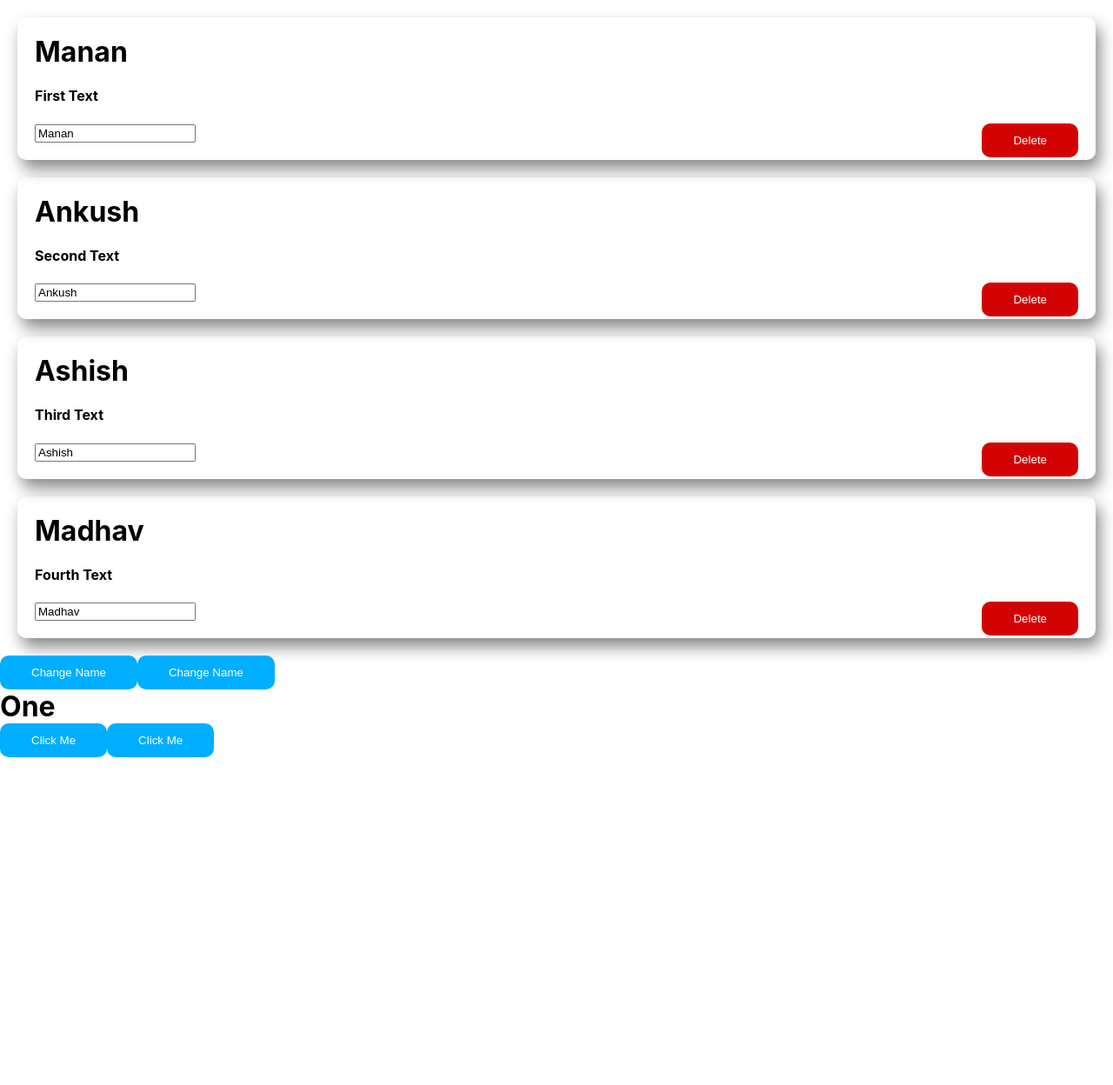
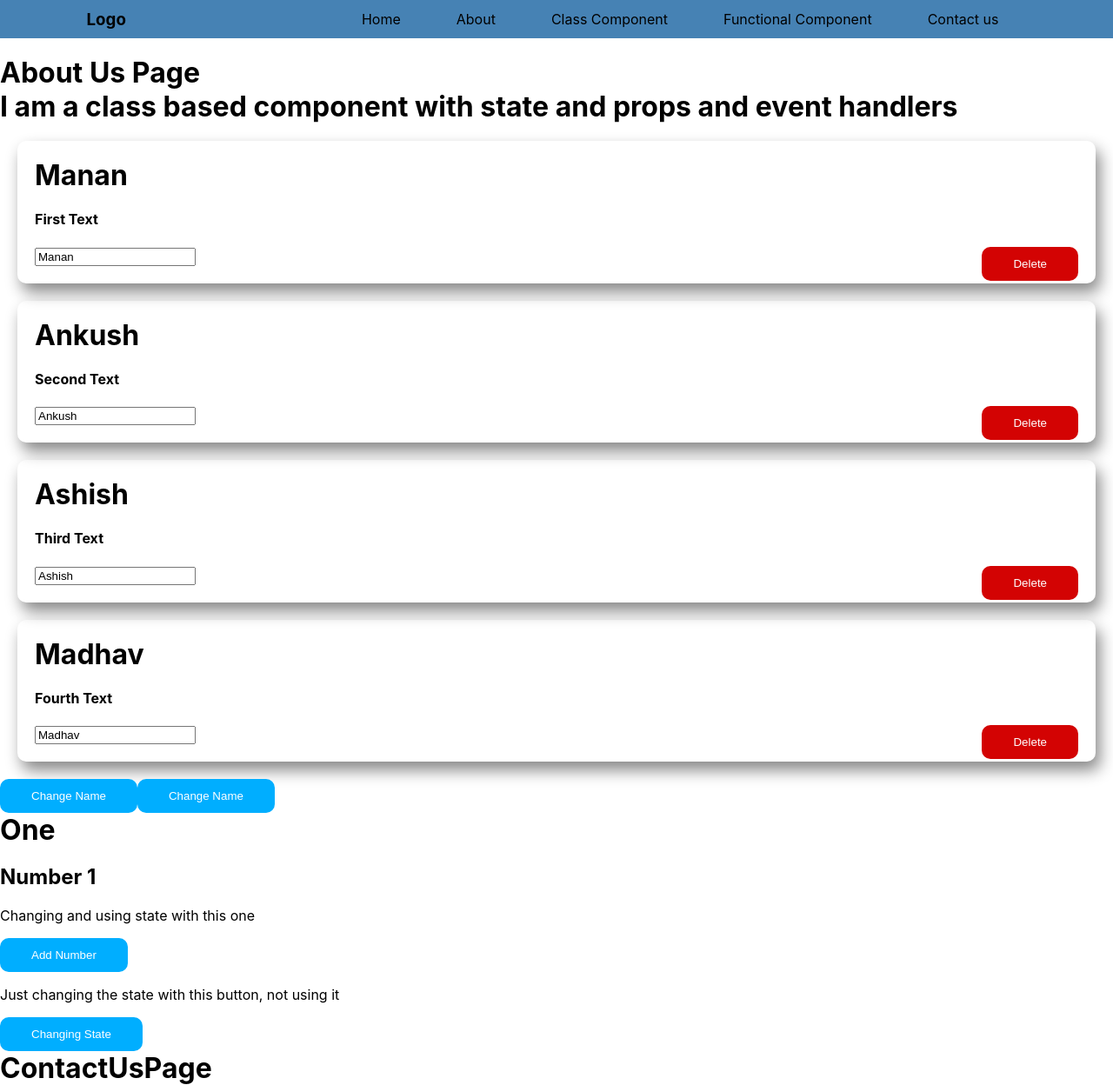
Before and after one commit to imanansadana/reactproject, a React (Create React App) app: page / in a window 1280 px wide. Shown: the whole page at 87% size. Before the commit the page ends 871 px from the top, so only its background shows below. Built offline with nearby package versions, Linux system fonts and the light colour scheme.

Commit message:
before routing

```diff
--- a/package.json
+++ b/package.json
@@ -8,6 +8,7 @@
     "@testing-library/user-event": "^7.2.1",
     "react": "^16.13.1",
     "react-dom": "^16.13.1",
+    "react-router-dom": "^5.2.0",
     "react-scripts": "3.4.3"
   },
   "scripts": {
--- a/src/App.js
+++ b/src/App.js
@@ -1,13 +1,19 @@
 import React, { Component } from "react";
 import ClassComponent from "./Components/ClassComponent/ClassComponent";
 import FunctionalComponent from "./Components/FunctionalComponent/FunctionalComponent";
+import Navbar from "./Components/Navbar/Navbar";
+import AboutUs from "./Components/AboutUs/AboutUs";
+import ContactUs from "./Components/ContactUs/ContactUs";
 
 class App extends Component {
   render() {
     return (
       <div>
+        <Navbar />
+        <AboutUs />
         <ClassComponent></ClassComponent>
         <FunctionalComponent></FunctionalComponent>
+        <ContactUs />
       </div>
     );
   }
--- /dev/null
+++ b/src/Components/AboutUs/AboutUs.js
@@ -0,0 +1,11 @@
+import React from "react";
+
+const AboutUs = () => {
+  return (
+    <div>
+      <h1>About Us Page</h1>
+    </div>
+  );
+};
+
+export default AboutUs;
--- a/src/Components/ClassComponent/ClassComponent.js
+++ b/src/Components/ClassComponent/ClassComponent.js
@@ -1,5 +1,5 @@
 import React, { Component } from "react";
-import NameCard from "../NameCard/NameCard";
+import NameCard from "./NameCard/NameCard";
 
 class ClassComponent extends Component {
   state = {
@@ -46,6 +46,9 @@ class ClassComponent extends Component {
   render() {
     return (
       <div className="App">
+        <h1>
+          I am a class based component with state and props and event handlers
+        </h1>
         {this.state.students.map((item, index) => {
           return (
             <NameCard
--- /dev/null
+++ b/src/Components/ContactUs/ContactUs.js
@@ -0,0 +1,11 @@
+import React from "react";
+
+const ContactUs = () => {
+  return (
+    <div>
+      <h1>ContactUsPage</h1>
+    </div>
+  );
+};
+
+export default ContactUs;
--- a/src/Components/FunctionalComponent/FunctionalComponent.js
+++ b/src/Components/FunctionalComponent/FunctionalComponent.js
@@ -31,9 +31,12 @@ const FunctionalComponent = () => {
 
   return (
     <div>
-      {counter === 1 ? <h1>One</h1> : <h2>Two</h2>}
-      <button onClick={changeState}>Click Me</button>
-      <button onClick={fun}>Click Me</button>
+      {counter === 1 ? <h1>One</h1> : <h2>More than One</h2>}
+      <h2>Number {counter}</h2>
+      <p>Changing and using state with this one</p>
+      <button onClick={fun}>Add Number</button>
+      <p>Just changing the state with this button, not using it</p>
+      <button onClick={changeState}>Changing State</button>
     </div>
   );
 };
--- /dev/null
+++ b/src/Components/Navbar/Navbar.css
@@ -0,0 +1,23 @@
+.navbar{
+    display: flex;
+    justify-content: space-around;
+    align-items: center;
+    background-color: steelblue;
+    margin-bottom: 20px;
+}
+.logo{
+    margin: 0;
+    padding: 0;
+}
+.navlinks{
+    display: flex;
+    justify-content: space-around;
+    list-style-type: none;
+    margin: 0;
+}
+.navlinks>li{
+    padding: 12px 32px;
+}
+.navlinks>li:hover{
+    background-color: lightgray;
+}
--- /dev/null
+++ b/src/Components/Navbar/Navbar.js
@@ -0,0 +1,21 @@
+import React from "react";
+import "./Navbar.css";
+
+const Navbar = () => {
+  return (
+    <div className="navbar">
+      <h3 className="logo">Logo</h3>
+      <div>
+        <ul className="navlinks">
+          <li>Home</li>
+          <li>About</li>
+          <li>Class Component</li>
+          <li>Functional Component</li>
+          <li>Contact us</li>
+        </ul>
+      </div>
+    </div>
+  );
+};
+
+export default Navbar;
```
Also changed, not shown: src/Components/Home/Home.js (added, +11 -0 lines), src/Components/ClassComponent/NameCard/NameCard.css (renamed from src/Components/NameCard/NameCard.css), src/Components/ClassComponent/NameCard/NameCard.js (renamed from src/Components/NameCard/NameCard.js), 2 other files (tests, documents, lock files or other folders).
